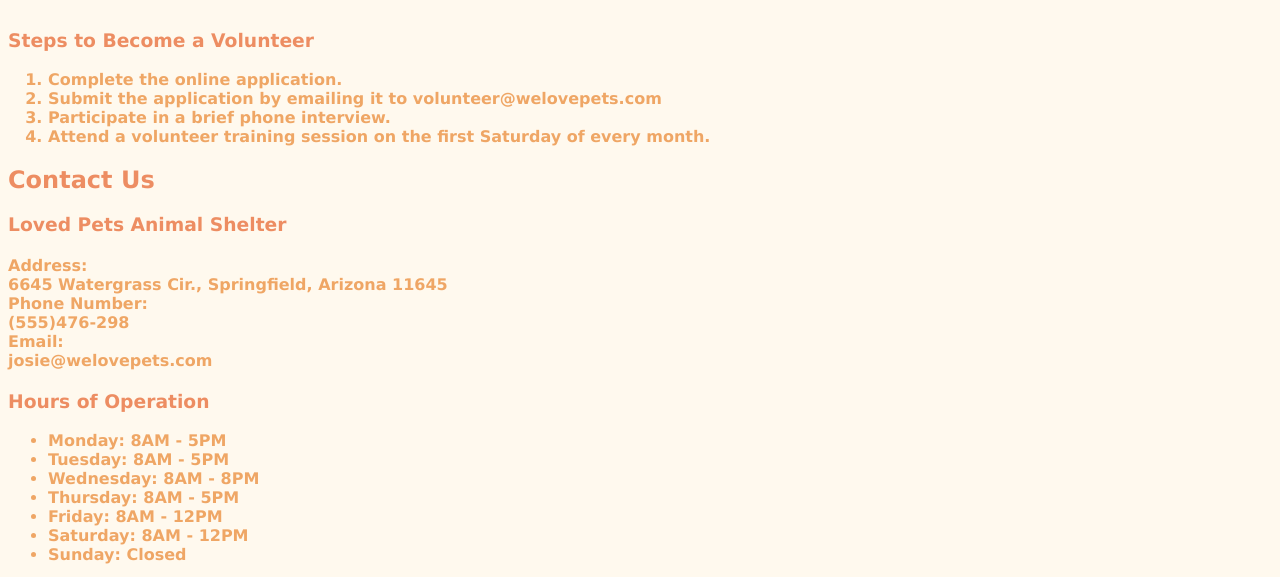
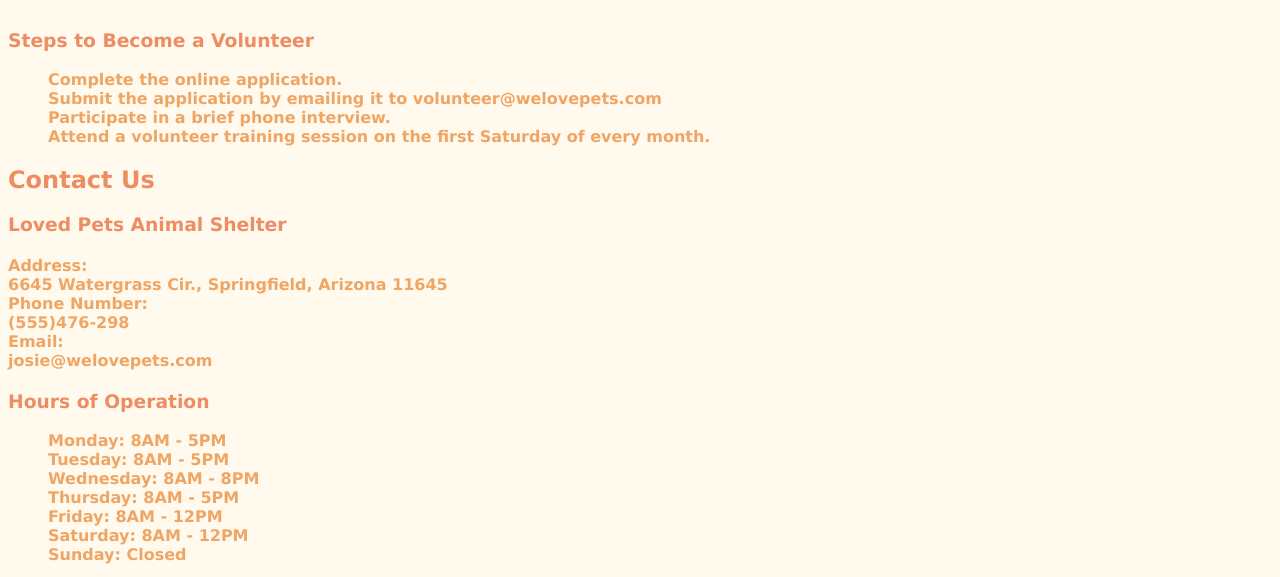
Before and after one commit to JenniferL921/animal-shelter-website, a plain HTML site: page index.html in a window 1280 px wide. Shown: the part 2196-2773 px from the top of the page. Drawn offline with Linux system fonts and the light colour scheme.

Commit message:
Update style.css

```diff
--- a/style.css
+++ b/style.css
@@ -141,6 +141,6 @@ h4{
 }
 
 ol, ul, li{
-    text-decoration: none;
+    list-style-type: none;
     color: #EFA665;
 }
```
